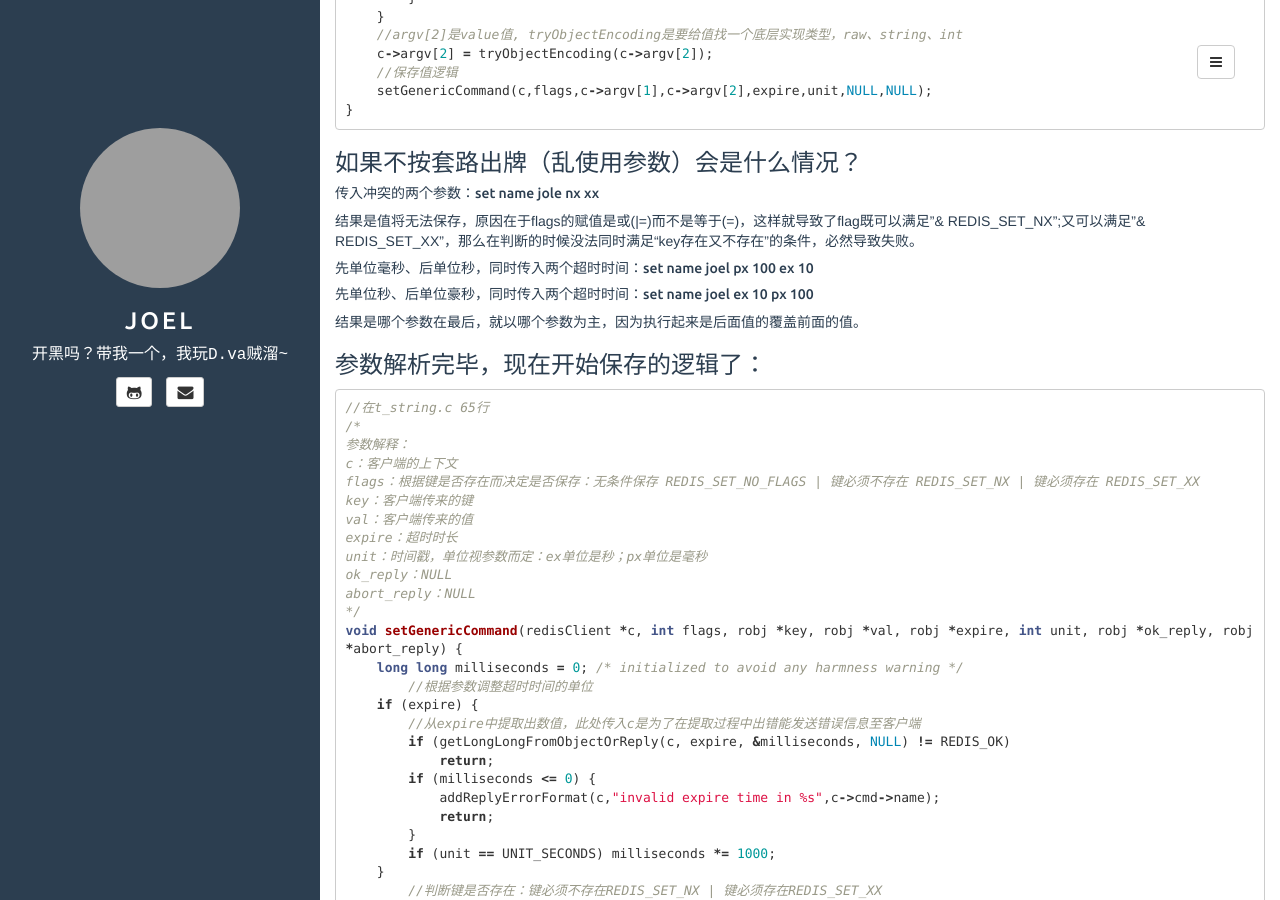
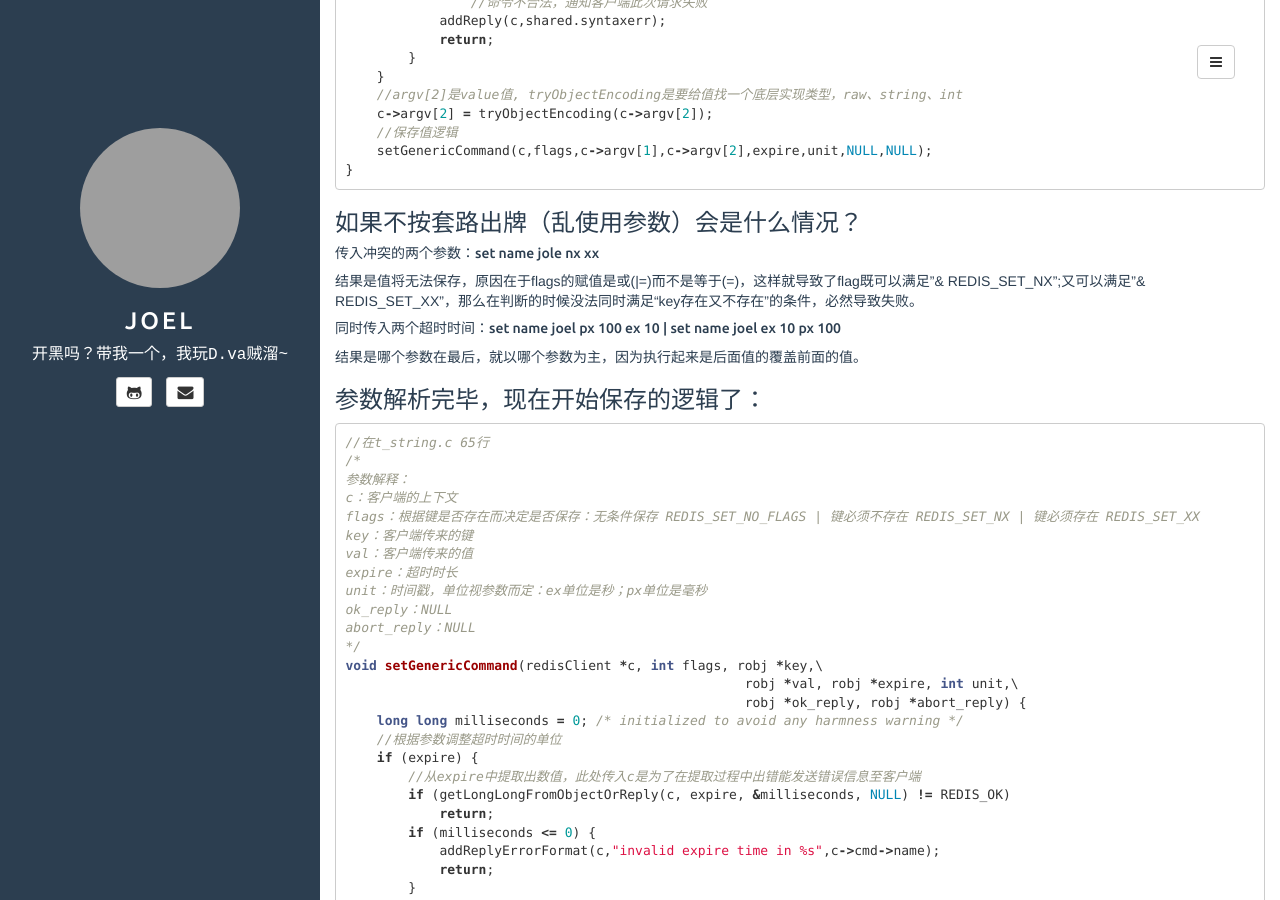
Before and after one commit to souce/blog, a Jekyll site: the page built from _posts/2016-08-05-redis的set操作.md, in a window 1280 px wide and 900 px high, scrolled down 833 px. Built offline with Jekyll 4.4.1, drawn with Linux system fonts in a browser that asks for light colours; some of the changed text lies outside the part shown; grey boxes are pictures that could not be loaded.

Commit message:
修改set命令细节

````diff
--- a/_posts/2016-08-05-redis的set操作.md
+++ b/_posts/2016-08-05-redis的set操作.md
@@ -66,9 +69,7 @@ void setCommand(redisClient *c) {
 
 结果是值将无法保存，原因在于flags的赋值是或(\|=)而不是等于(=)，这样就导致了flag既可以满足"& REDIS\_SET\_NX";又可以满足"& REDIS\_SET\_XX"，那么在判断的时候没法同时满足“key存在又不存在”的条件，必然导致失败。
 
-##### 先单位毫秒、后单位秒，同时传入两个超时时间：set name joel px 100 ex 10
-
-##### 先单位秒、后单位豪秒，同时传入两个超时时间：set name joel ex 10 px 100
+##### 同时传入两个超时时间：set name joel px 100 ex 10  \|  set name joel ex 10 px 100
 
 结果是哪个参数在最后，就以哪个参数为主，因为执行起来是后面值的覆盖前面的值。
 
@@ -88,9 +89,11 @@ unit：时间戳，单位视参数而定：ex单位是秒；px单位是毫秒
 ok_reply：NULL
 abort_reply：NULL
 */
-void setGenericCommand(redisClient *c, int flags, robj *key, robj *val, robj *expire, int unit, robj *ok_reply, robj *abort_reply) {
+void setGenericCommand(redisClient *c, int flags, robj *key,\
+						   robj *val, robj *expire, int unit,\
+						   robj *ok_reply, robj *abort_reply) {
     long long milliseconds = 0; /* initialized to avoid any harmness warning */
-	//根据参数调整超时时间的单位
+    //根据参数调整超时时间的单位
     if (expire) {
     	//从expire中提取出数值，此处传入c是为了在提取过程中出错能发送错误信息至客户端
         if (getLongLongFromObjectOrReply(c, expire, &milliseconds, NULL) != REDIS_OK)
@@ -101,7 +104,7 @@ void setGenericCommand(redisClient *c, int flags, robj *key, robj *val, robj *ex
         }
         if (unit == UNIT_SECONDS) milliseconds *= 1000;
     }
-	//判断键是否存在：键必须不存在REDIS_SET_NX | 键必须存在REDIS_SET_XX
+    //判断键是否存在：键必须不存在REDIS_SET_NX | 键必须存在REDIS_SET_XX
     if ((flags & REDIS_SET_NX && lookupKeyWrite(c->db,key) != NULL) ||
         (flags & REDIS_SET_XX && lookupKeyWrite(c->db,key) == NULL))
     {
@@ -113,7 +116,7 @@ void setGenericCommand(redisClient *c, int flags, robj *key, robj *val, robj *ex
     if (expire) setExpire(c->db,key,mstime()+milliseconds); //设置超时策略
     notifyKeyspaceEvent(REDIS_NOTIFY_STRING,"set",key,c->db->id); //发送通知
     if (expire) notifyKeyspaceEvent(REDIS_NOTIFY_GENERIC, "expire",key,c->db->id);
-   //响应客户端执行是否成功
+    //响应客户端执行是否成功
     addReply(c, ok_reply ? ok_reply : shared.ok);
 }
 
@@ -152,7 +155,8 @@ void setExpire(redisDb *db, robj *key, long long when) {
     /* Reuse the sds from the main dict in the expire dict */
     kde = dictFind(db->dict,key->ptr); //查找已经保存好的数据实体
     redisAssertWithInfo(NULL,key,kde != NULL);
-    de = dictReplaceRaw(db->expires,dictGetKey(kde)); //从db的超时队列中查找实体，如果不存在则放入（创建了一个数据实体，但仅有键，没有值）
+	//从db的超时队列中查找实体，如果不存在则放入（创建了一个数据实体，但仅有键，没有值）
+    de = dictReplaceRaw(db->expires,dictGetKey(kde));
     dictSetSignedIntegerVal(de,when); //把超时时间放入到超时队列中的数据实体中
 }
 ```
````
Also changed, not shown: other parts of _posts/2016-08-05-redis的set操作.md (+6 -3 lines), 2 other files.
